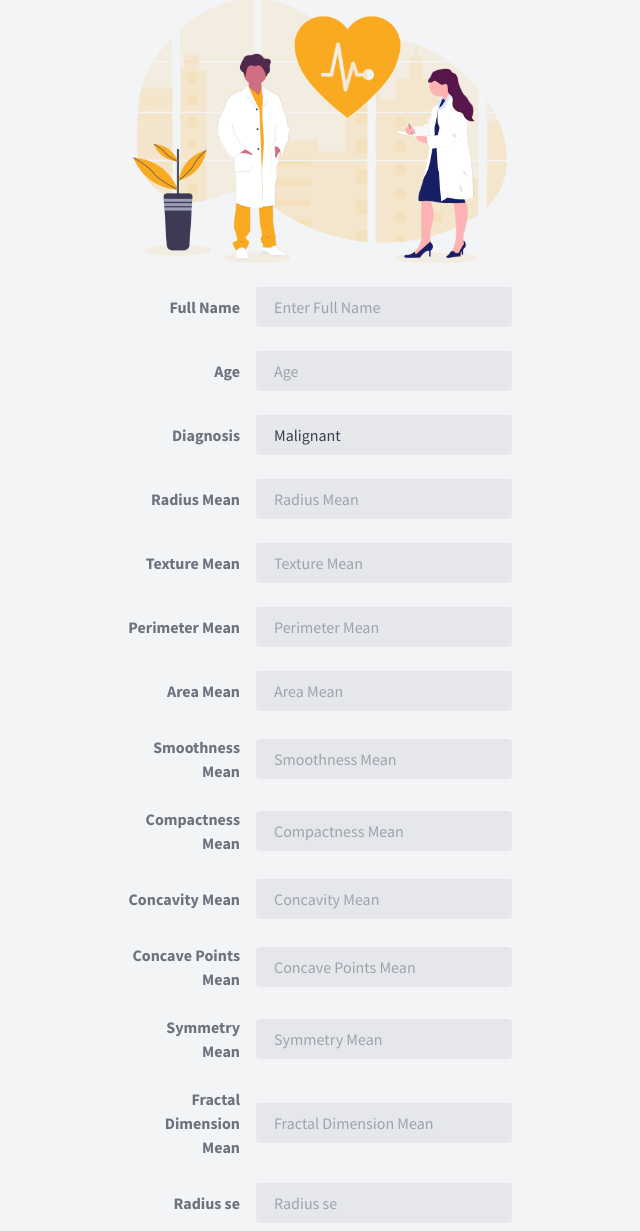
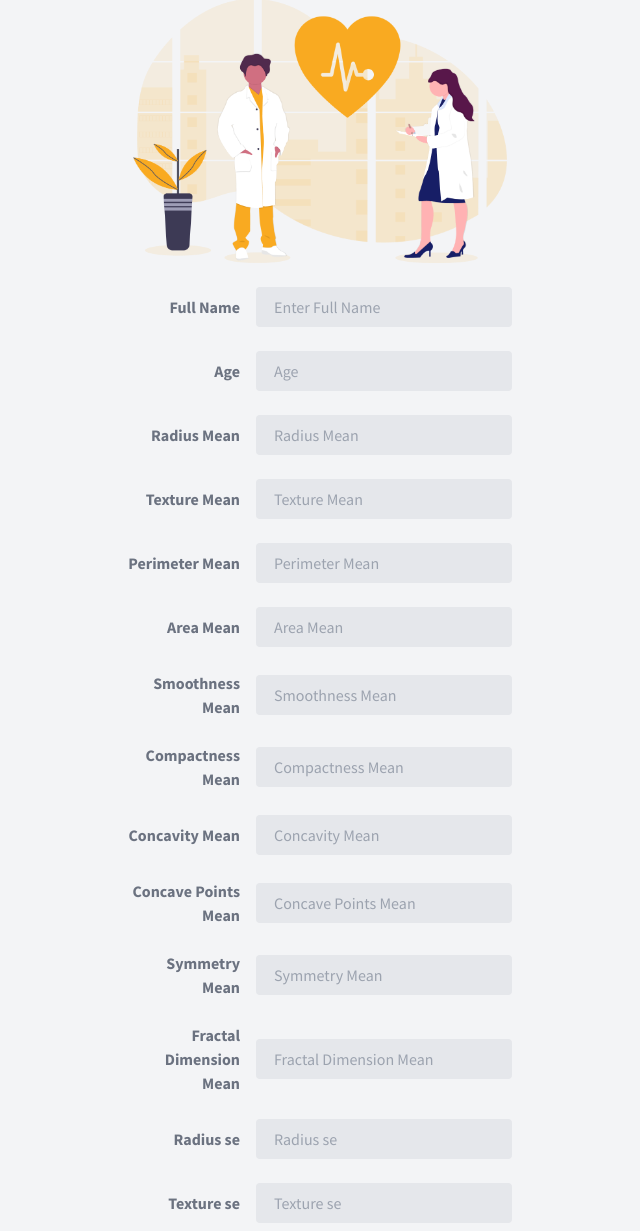
Before and after one commit to avinashkranjan/DataMed, a Flask app: page / in a window 1280 px wide. Shown: the part 2326-3557 px from the top of the page, without its empty margins (320-960 px from the left). Run offline with Flask 2, Linux system fonts and the light colour scheme.

Commit message:
Improved Frontend Form

```diff
--- a/Templates/index.html
+++ b/Templates/index.html
@@ -276,20 +276,6 @@
 					class="bg-gray-200 appearance-none border-2 border-gray-200 rounded w-full py-2 px-4 text-gray-700 leading-tight focus:outline-none focus:bg-white focus:border-orange-500"
 					id="inline-password" type="text" placeholder="Age">
 				  </div>
-				</div>
-
-				<div class="md:flex md:items-center mb-6">
-					<div class="md:w-1/3">
-					  <label class="block text-gray-500 font-bold md:text-right mb-1 md:mb-0 pr-4" for="inline-full-name">
-						Diagnosis
-					  </label>
-					</div>
-					<div class="md:w-2/3">
-						<select id="inline-full-name" name="diagnosis" class="bg-gray-200 appearance-none border-2 border-gray-200 rounded w-full py-2 px-4 text-gray-700 leading-tight focus:outline-none focus:bg-white focus:border-orange-500">
-							<option value="M"> Malignant </option>
-							<option value="B"> Benign </option>
-						  </select>
-					</div>
 				</div>
 
 				<div class="md:flex md:items-center mb-6">
```
